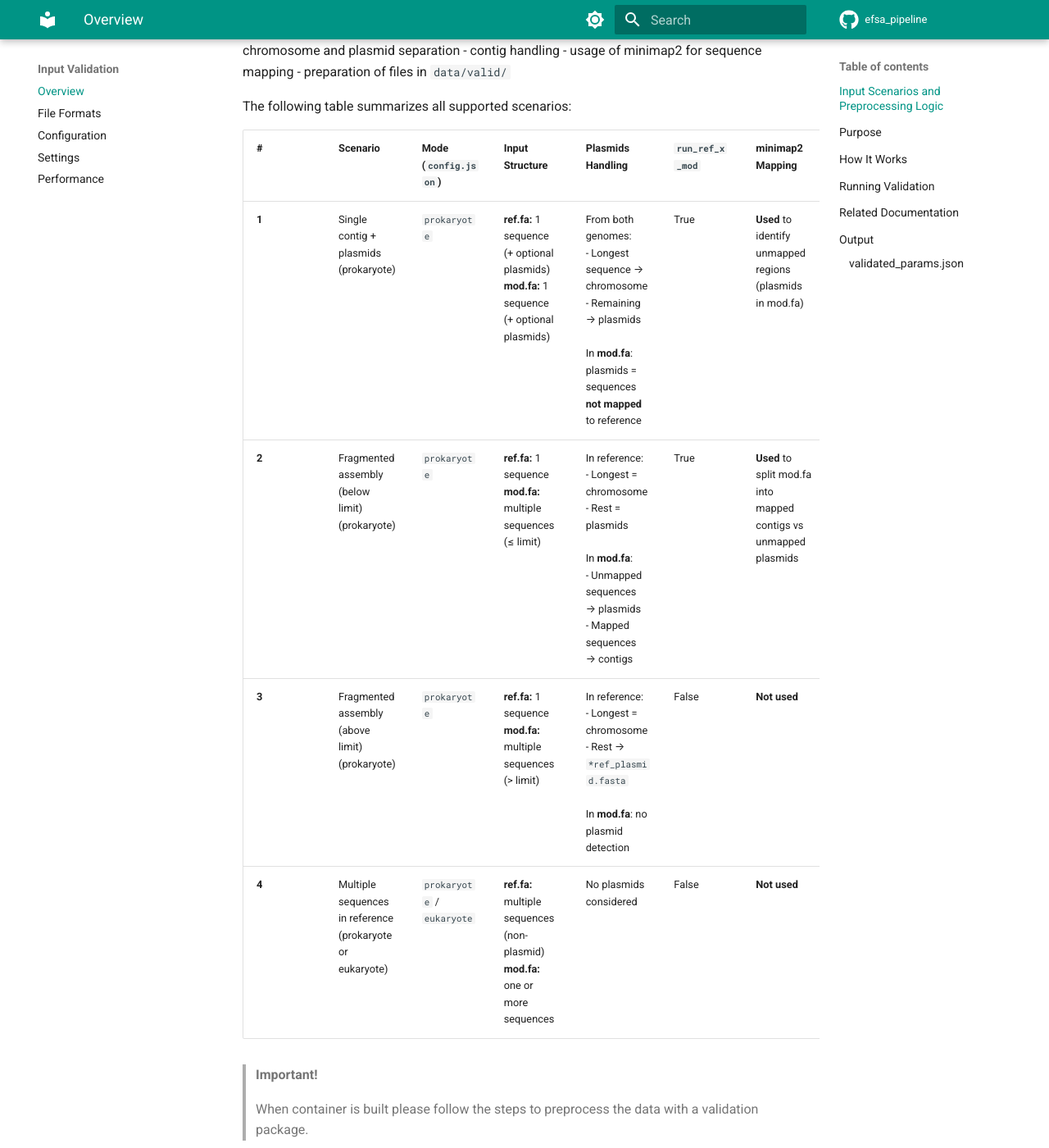
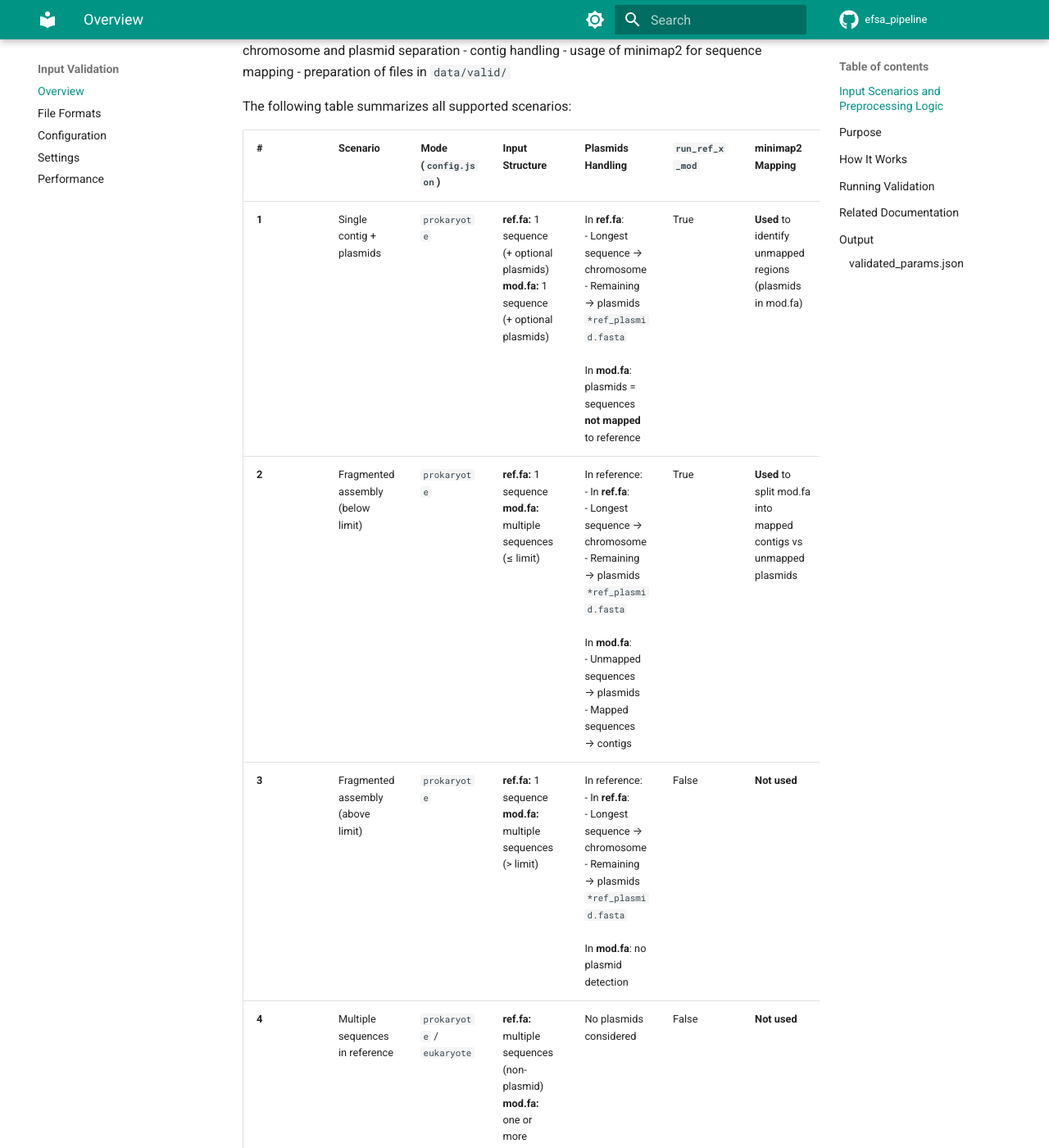
Before and after one commit to denisHanch/efsa_pipeline, an MkDocs documentation site: the page built from docs/validation/OVERVIEW.md, in a window 1280 px wide and 1400 px high, scrolled down 322 px. Shown: the whole window at 82% size. Built offline with MkDocs 1.6.1 and Material for MkDocs 9.7.7, drawn with Linux system fonts in a browser that asks for light colours; comment, search, counter and statistics services are not loaded.

```diff
--- a/docs/validation/OVERVIEW.md
+++ b/docs/validation/OVERVIEW.md
@@ -15,10 +15,10 @@ The following table summarizes all supported scenarios:
 
 | #     | Scenario                                                  | Mode (`config.json`)       | Input Structure                                                                                | Plasmids Handling                                                                                                                                               | `run_ref_x_mod` | **minimap2 Mapping**                                              | mod.fa Processing                                                                                          | Modules Run          | Output in `data/valid/`                                                      |
 | ----- | --------------------------------------------------------- | -------------------------- | ---------------------------------------------------------------------------------------------- | --------------------------------------------------------------------------------------------------------------------------------------------------------------- | --------------- | ----------------------------------------------------------------- | ---------------------------------------------------------------------------------------------------------- | -------------------- | ---------------------------------------------------------------------------- |
-| **1** | Single contig + plasmids (prokaryote)                     | `prokaryote`               | **ref.fa:** 1 sequence (+ optional plasmids) <br> **mod.fa:** 1 sequence (+ optional plasmids) | From both genomes: <br> - Longest sequence → chromosome <br> - Remaining → plasmids <br><br> In **mod.fa**: plasmids = sequences **not mapped** to reference    | True            | **Used** to identify unmapped regions (plasmids in mod.fa)        | Reduced to **1 contig** (chromosome only)                                                                  | All modules          | `ref.fa`, `mod.fa` (1 contig) <br> `*_contig_0.fasta` <br> `*_plasmid.fasta` |
-| **2** | Fragmented assembly (below limit) (prokaryote)            | `prokaryote`               | **ref.fa:** 1 sequence <br> **mod.fa:** multiple sequences (≤ limit)                           | In reference: <br> - Longest = chromosome <br> - Rest = plasmids <br><br> In **mod.fa**: <br> - Unmapped sequences → plasmids <br> - Mapped sequences → contigs | True            | **Used** to split mod.fa into mapped contigs vs unmapped plasmids | - Split into individual contigs (`*_contig.fasta`) <br> - `mod.fa` becomes multifasta **without plasmids** | All modules          | `ref.fa`, `mod.fa` + contig set <br> `*_contig.fasta` <br> `*_plasmid.fasta` |
-| **3** | Fragmented assembly (above limit) (prokaryote)            | `prokaryote`               | **ref.fa:** 1 sequence <br> **mod.fa:** multiple sequences (> limit)                           | In reference: <br> - Longest = chromosome <br> - Rest → `*ref_plasmid.fasta` <br><br> In **mod.fa**: no plasmid detection                                       | False           | **Not used**                                                      | No processing (mod.fa copied as-is)                                                                        | Mapping-only modules | `ref.fa`, `mod.fa` (copied) <br> `*_plasmid.fasta`                           |
-| **4** | Multiple sequences in reference (prokaryote or eukaryote) | `prokaryote` / `eukaryote` | **ref.fa:** multiple sequences (non-plasmid) <br> **mod.fa:** one or more sequences            | No plasmids considered                                                                                                                                          | False           | **Not used**                                                      | No processing (files copied as-is)                                                                         | Mapping-only modules | `ref.fa`, `mod.fa` (copied)                                                  |
+| **1** | Single contig + plasmids                    | `prokaryote`               | **ref.fa:** 1 sequence (+ optional plasmids) <br> **mod.fa:** 1 sequence (+ optional plasmids) |  In **ref.fa**: <br> - Longest sequence → chromosome <br> - Remaining → plasmids `*ref_plasmid.fasta` <br><br> In **mod.fa**: plasmids = sequences **not mapped** to reference    | True            | **Used** to identify unmapped regions (plasmids in mod.fa)        | Reduced to **1 contig** (chromosome only)                                                                  | All modules          | `ref.fa`, `mod.fa` (1 contig) <br> `*_contig_0.fasta` <br> `*_plasmid.fasta` |
+| **2** | Fragmented assembly (below limit)            | `prokaryote`               | **ref.fa:** 1 sequence <br> **mod.fa:** multiple sequences (≤ limit)                           | In reference: <br> - In **ref.fa**: <br> - Longest sequence → chromosome <br> - Remaining → plasmids `*ref_plasmid.fasta` <br><br> In **mod.fa**: <br> - Unmapped sequences → plasmids <br> - Mapped sequences → contigs | True            | **Used** to split mod.fa into mapped contigs vs unmapped plasmids | - Split into individual contigs (`*_contig.fasta`) <br> - `mod.fa` becomes multifasta **without plasmids** | All modules          | `ref.fa`, `mod.fa` + contig set <br> `*_contig.fasta` <br> `*_plasmid.fasta` |
+| **3** | Fragmented assembly (above limit)             | `prokaryote`               | **ref.fa:** 1 sequence <br> **mod.fa:** multiple sequences (> limit)                           | In reference: <br> - In **ref.fa**: <br> - Longest sequence → chromosome <br> - Remaining → plasmids `*ref_plasmid.fasta` <br><br> In **mod.fa**: no plasmid detection                                       | False           | **Not used**                                                      | No processing (mod.fa copied as-is)                                                                        | Mapping-only modules | `ref.fa`, `mod.fa` (copied) <br> `*_plasmid.fasta`                           |
+| **4** | Multiple sequences in reference  | `prokaryote` / `eukaryote` | **ref.fa:** multiple sequences (non-plasmid) <br> **mod.fa:** one or more sequences            | No plasmids considered                                                                                                                                          | False           | **Not used**                                                      | No processing (files copied as-is)                                                                         | Mapping-only modules | `ref.fa`, `mod.fa` (copied)                                                  |
 
 
 
```
Also changed, not shown: README.md (+4 -4 lines), copilot-instructions.md (added, +38 -0 lines).
